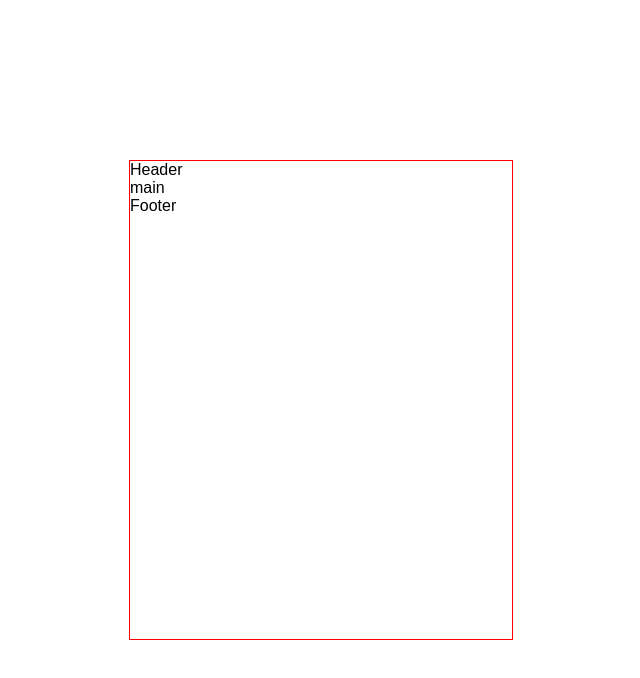
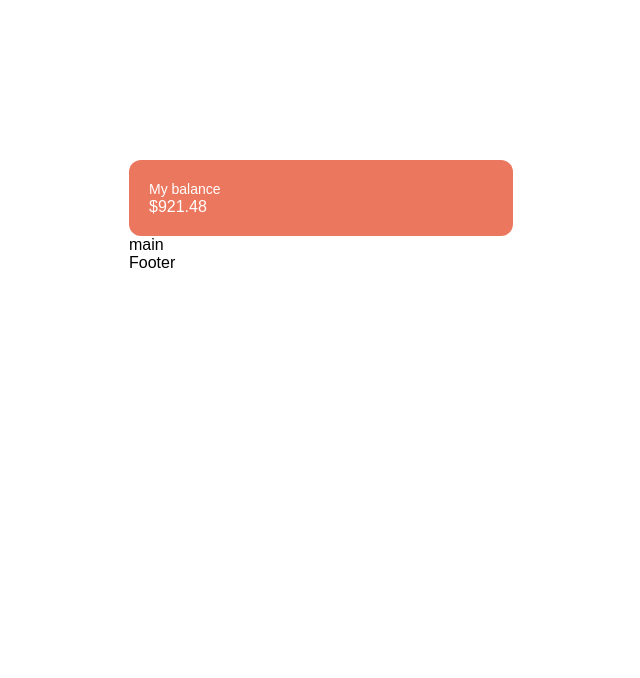
Before and after one commit to AlvesPHGA/chart-component, a React (Vite) app: page / in a window 1280 px wide. Shown: the top 678 px of the page, without its empty margins (319-959 px from the left). Built offline with nearby package versions, Linux system fonts and the light colour scheme.

Commit message:
updated proj

```diff
--- a/src/assets/styles/ClassUtils.style.tsx
+++ b/src/assets/styles/ClassUtils.style.tsx
@@ -8,8 +8,11 @@ export const Container = styled.section`
    justify-content: center;
 
    & .card {
-      border: 1px solid red;
       width: 30vw;
       height: 60vh;
    }
+
+   & .sub__legend {
+      font-size: ${14 / 16}rem;
+   }
 `;
--- a/src/assets/styles/Theme.tsx
+++ b/src/assets/styles/Theme.tsx
@@ -1,10 +1,13 @@
 export const theme = {
    colors: {
+      primary_cyan: 'hsl(186, 34%, 60%)',
       primary_softRed: 'hsl(10, 79%, 65%)',
-      primary_cyan: 'hsl(186, 34%, 60%)',
+
+      neutral_cream: 'hsl(27, 66%, 92%)',
       neutral_darkBrown: 'hsl(25, 47%, 15%)',
       neutral_mediumBrown: 'hsl(28, 10%, 53%)',
-      neutral_cream: 'hsl(27, 66%, 92%)',
       neutral_veryPaleOrange: 'hsl(33, 100%, 98%)',
+
+      white: '#fff',
    },
 };
--- a/src/components/global/Header/Header.tsx
+++ b/src/components/global/Header/Header.tsx
@@ -1,3 +1,8 @@
 import styled from 'styled-components';
 
-export const Header = styled.header``;
+export const Header = styled.header`
+   background: ${(props) => props.theme.colors.primary_softRed};
+   padding: 1.25rem;
+   border-radius: 0.75rem;
+   color: ${(props) => props.theme.colors.white};
+`;
--- a/src/components/global/Header/index.tsx
+++ b/src/components/global/Header/index.tsx
@@ -2,7 +2,19 @@ import React from 'react';
 import { Header } from './Header';
 
 export const Index = () => {
-   return <Header>Header</Header>;
+   return (
+      <Header>
+         <div className="content">
+            <span className="sub__legend">My balance</span>
+            <p>$921.48</p>
+         </div>
+         <div className="logo">
+            <div className="circle">
+               <div className="circle-02"></div>
+            </div>
+         </div>
+      </Header>
+   );
 };
 
 export default Index;
```
